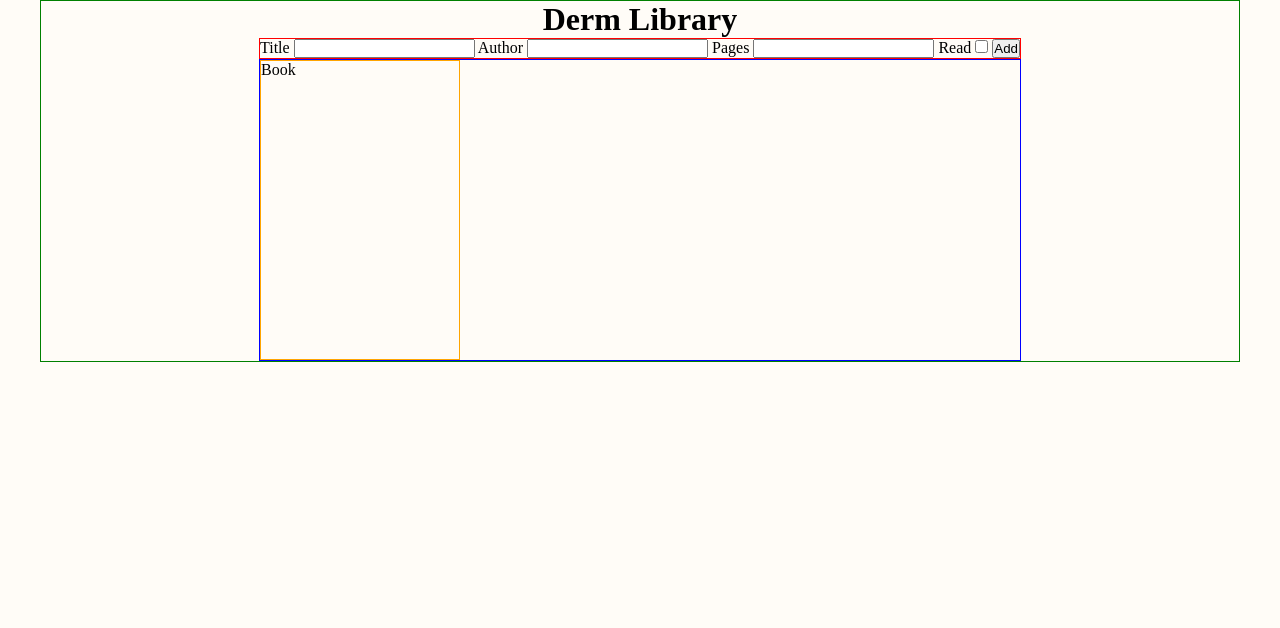
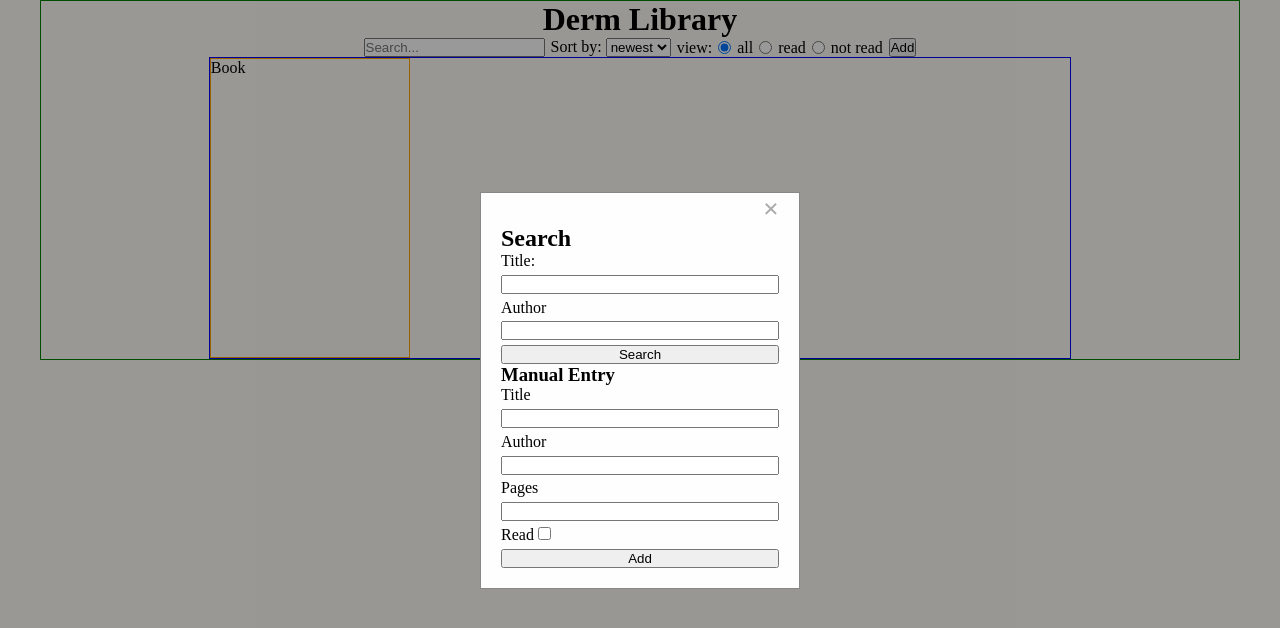
Before and after one commit to TheDermot/derm-library, a plain HTML site: page index.html in a window 1280 px wide. Drawn offline with Linux system fonts and the light colour scheme.

Commit message:
Added modal
Moved form to modal

```diff
--- a/index.html
+++ b/index.html
@@ -13,6 +13,59 @@
         <h1>Derm Library</h1>
       </header>
       <main>
+        <div id="form-container" class="search-bar">
+          <form action="">
+            <input id="search-bar" type="text" placeholder="Search..." />
+          </form>
+          <form id="sort-form" action="">
+            <label for="sort">Sort by:</label>
+            <select name="sort" id="sort-select">
+              <option value="newest">newest</option>
+              <option value="oldest">oldest</option>
+              <option value="a-z">a-z</option>
+              <option value="z-a">z-a</option>
+            </select>
+          </form>
+          <form id="read-filter">
+            <div>view:</div>
+
+            <input
+              type="radio"
+              id="all"
+              name="view"
+              value="all"
+              checked="checked"
+            />
+            <label for="all">all</label>
+            <input type="radio" id="read" name="view" value="read" />
+            <label for="read">read</label>
+            <input type="radio" id="not-read" name="view" value="not-read" />
+            <label for="not-read">not read</label>
+          </form>
+          <button type="button" id="add-book">Add</button>
+        </div>
+        <!-- The Modal -->
+        <div id="add-book-modal" class="book-modal">
+          <!-- Modal content -->
+          <div class="book-modal-content">
+            <span class="close">&times;</span>
+            <h2>Search</h2>
+            <form action="" id="search-add-form">
+              <label for="add_search_title">Title:</label>
+              <input
+                type="text"
+                name="add_search_title"
+                id="add_search_title"
+              />
+              <label for="add_search_author">Author</label>
+              <input
+                type="text"
+                name="add_search_author"
+                id="add_search_author"
+              />
+              <button type="submit">Search</button>
+            </form>
+            <h3>Manual Entry</h3>
             <div class="form-books">
               <form action="" id="book-form">
                 <label for="title">Title</label>
@@ -20,14 +73,18 @@
                 <label for="author">Author</label>
                 <input type="text" name="author" id="author" />
                 <label for="page_number">Pages</label>
-            <input type="number" name="page_number id=" page_number />
-            <label for="read-check">Read</label>
-            <input type="checkbox" name="read-check" id="read-check" />
+                <input type="number" name="page_number" id="page_number" />
+                <div>
+                  <label for="read_check">Read</label>
+                  <input type="checkbox" name="read_check" id="read_check" />
+                </div>
                 <button type="submit">Add</button>
               </form>
             </div>
+          </div>
+        </div>
         <div class="book-display">
-          <div class="book" id="book1">Book</div>
+          <div class="book">Book</div>
         </div>
       </main>
     </div>
--- a/index.js
+++ b/index.js
@@ -1,5 +1,23 @@
 const myLibrary = [];
 
+const addBook = document.getElementById("add-book");
+const bookModal = document.getElementById("add-book-modal");
+const closeModal = document.querySelector(".close");
+const searchAddBook = document.getElementById("search-add-form");
+const addBookForm = document.getElementById("book-form");
+const bookDisplay = document.querySelector(".book-display");
+
+const searchBook = async function (text) {
+  const url = `https://www.googleapis.com/books/v1/volumes?q=${text}`;
+  const response = await fetch(url);
+  if (!response.ok) {
+    throw Error(response.status);
+  }
+  const data = await response.json();
+  results = data;
+  console.log(data)
+  return data;
+};
 //book constructor
 function Book(title, author, pages, read) {
   this.title = title;
@@ -8,4 +26,39 @@ function Book(title, author, pages, read) {
   this.read = read;
 }
 //create book
-function addBooktoLibrary() {}
+function addBooktoLibrary(bookData) {
+  console.log(bookData);
+  myLibrary.push(
+    new Book(
+      bookData.title,
+      bookData.author,
+      bookData.page_number,
+      bookData.read_check
+    )
+  );
+  let div = document.createElement("div");
+  div.classList.add("book");
+  div.textContent = bookData.title;
+  bookDisplay.appendChild(div);
+}
+
+addBook.addEventListener("click", (e) => {
+  bookModal.style.display = "block";
+});
+closeModal.addEventListener("click", (e) => {
+  bookModal.style.display = "none";
+});
+addBookForm.addEventListener("submit", (e) => {
+  e.preventDefault();
+  const bookData = new FormData(e.target);
+  const bookDataValues = Object.fromEntries(bookData);
+  console.log(bookDataValues);
+  addBooktoLibrary(bookDataValues);
+});
+searchAddBook.addEventListener("submit", (e) => {
+  e.preventDefault();
+  const bookData = new FormData(e.target);
+  const bookDataValues = Object.fromEntries(bookData);
+  console.log(bookDataValues.add_search_title);
+  searchBook(bookDataValues.add_search_title);
+});
--- a/style.css
+++ b/style.css
@@ -53,8 +53,7 @@ ul {
   list-style-type: none;
 }
 
-
-.container{
+.container {
   max-width: 1200px;
   border: 1px green solid;
   display: flex;
@@ -62,21 +61,78 @@ ul {
   margin-inline: auto;
   align-items: center;
 }
-header{
+header {
   width: 100%;
   text-align: center;
 }
-form{
-    border: red 1px solid;
+main {
+  width: 90%;
 }
-.book-display{
+#form-container,
+#read-filter {
+  text-align: center;
+  position: relative;
+  display: flex;
+  flex-wrap: wrap;
+  align-items: center;
+  justify-content: center;
+  gap: 6px;
+}
+#book-form, #search-add-form {
+  display: flex;
+  flex-direction: column;
+  gap: 0.3rem;
+}
+.book-display {
   border: 1px blue solid;
   display: flex;
   flex-wrap: wrap;
+  gap: 1rem;
+  width: 80%;
+  margin-inline: auto;
 }
-.book{
+.book {
   border: 1px orange solid;
-    flex: 1 1 100px;
+  flex: 1 1 200px;
   max-width: 200px;
   aspect-ratio: 2 / 3;
 }
+/* The Modal (background) */
+.book-modal {
+  display:; /* Hidden by default */
+  position: fixed; /* Stay in place */
+  z-index: 1; /* Sit on top */
+  left: 0;
+  top: 0;
+  width: 100%; /* Full width */
+  height: 100%; /* Full height */
+  overflow: auto; /* Enable scroll if needed */
+  background-color: rgb(0, 0, 0); /* Fallback color */
+  background-color: rgba(0, 0, 0, 0.4); /* Black w/ opacity */
+}
+
+/* Modal Content/Box */
+.book-modal-content {
+  background-color: #fefefe;
+  margin: 15% auto; /* 15% from the top and centered */
+  padding: 0px 20px 20px 20px;
+  border: 1px solid #888;
+  width: 20rem; /* Could be more or less, depending on screen size */
+  display: flex;
+  flex-direction: column;
+}
+
+/* The Close Button */
+.close {
+  color: #aaa;
+  font-size: 28px;
+  font-weight: bold;
+  align-self: flex-end;
+}
+
+.close:hover,
+.close:focus {
+  color: black;
+  text-decoration: none;
+  cursor: pointer;
+}
```
Lines whose indentation alone changed are shown as unchanged.
